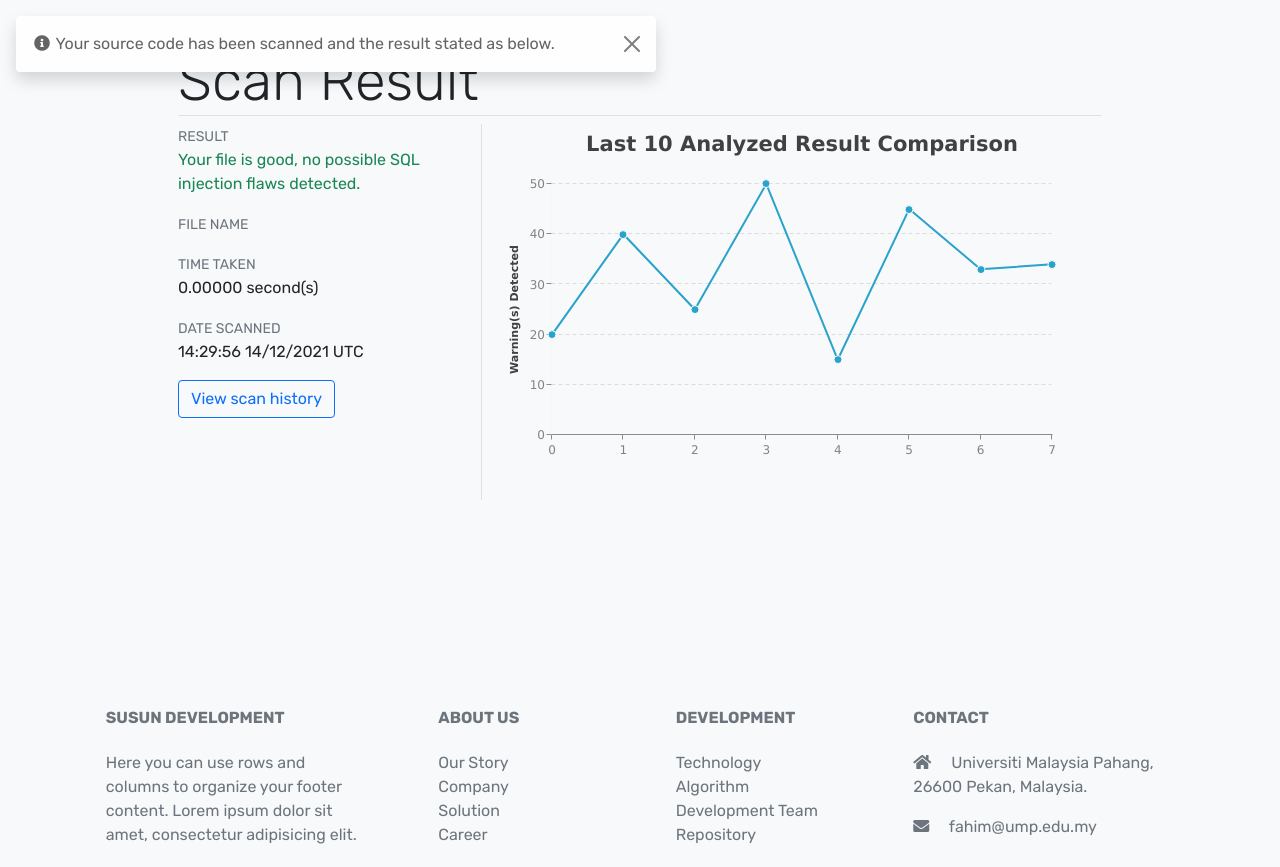
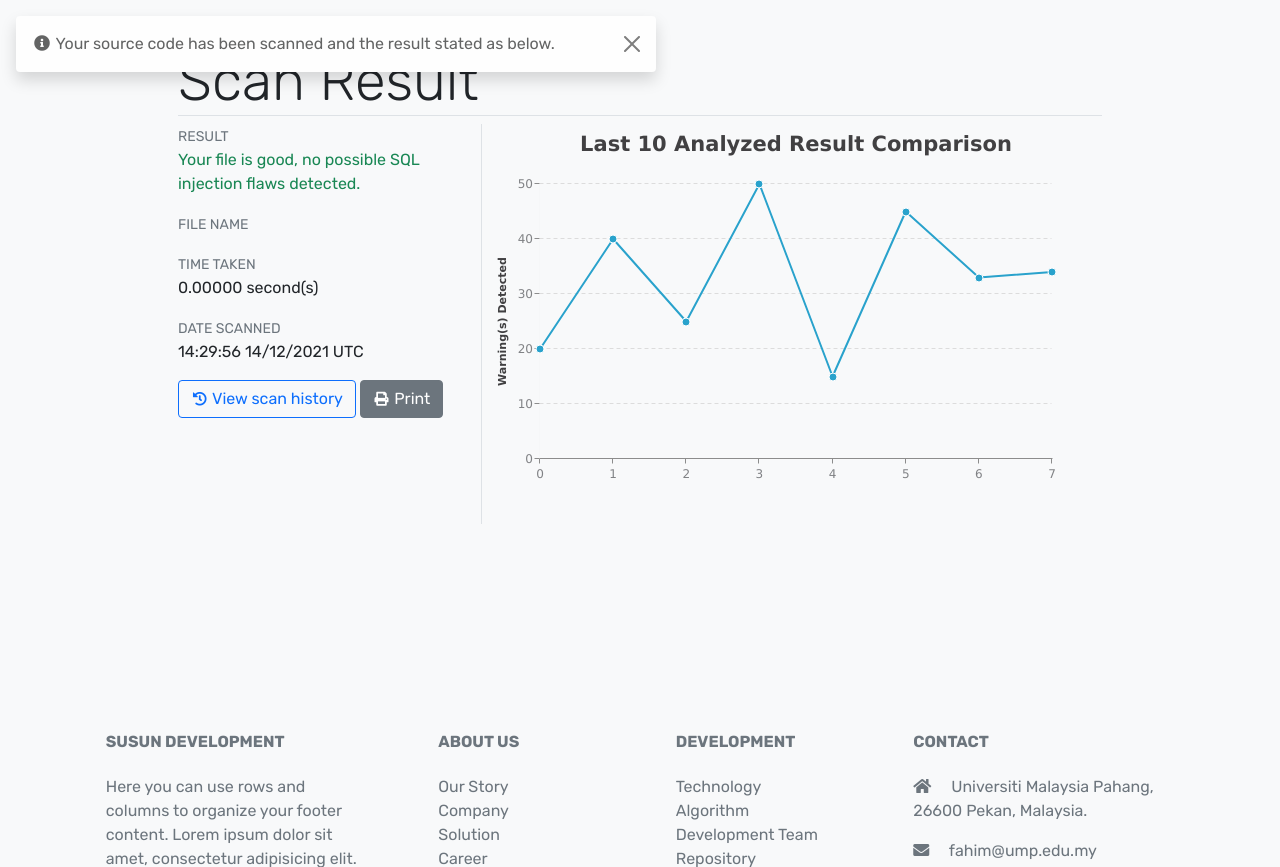
Before and after one commit to ad4mny/source-code-analysis-tools, a CodeIgniter app: page /source-code-anaysis-tool/index.php/analyticcontroller/getResult/1 in a window 1280 px wide. Shown: the part 68-935 px from the top of the page. Run offline with CodeIgniter, Linux system fonts and the light colour scheme; data comes from the database, SQL or seed files in the repository; data that the repository does not hold is empty.

Commit message:
adjust ui for result analysis for printing view

```diff
--- a/application/views/AnalyticResultInterface.php
+++ b/application/views/AnalyticResultInterface.php
@@ -1,12 +1,12 @@
-<div class="container pb-5 px-5 my-5">
+<div class="container-lg pb-5 px-lg-5 my-5">
     <?php if (isset($scan) && is_array($scan) && $scan != false) { ?>
-        <div class="row mx-5">
+        <div class="row mx-lg-5">
             <div class="col">
                 <h1 class="display-4 border-bottom">Scan Result</h1>
             </div>
         </div>
-        <div class="row mx-5 pb-4" style="height: 50vh;">
-            <div class="col-4 border-end pe-2">
+        <div class="row mx-lg-5 pb-4">
+            <div class="col-12 col-lg-4 border-end pe-2">
                 <small class="text-muted">RESULT</small>
                 <?php if ($scan['errors'] == 0) { ?>
                     <p class="text-success">Your file is good, no possible SQL injection flaws detected.</p>
@@ -19,10 +19,11 @@
                 <p><?php echo $scan['time']; ?> second(s)</p>
                 <small class="text-muted">DATE SCANNED</small>
                 <p><?php echo $scan['date']; ?> UTC</p>
-                <a href="<?php echo base_url(); ?>history" class="btn btn-outline-primary">View scan history</a>
+                <a href="<?php echo base_url(); ?>history" class="btn btn-outline-primary"><i class="fas fa-history fa-fw fa-sm"></i> View scan history</a>
+                <a href="#" class="btn btn-secondary" onclick="window.print();"><i class="fas fa-print fa-fw fa-sm"></i> Print</a>
             </div>
-            <div class="col ms-2">
-                <div id="myChart" class="h-100 w-100"></div>
+            <div class="col-12 col-lg-8 ps-2">
+                <div id="myChart" class="h-100 w-100" style="min-height: 50vh;"></div>
                 <script>
                     ZC.LICENSE = ["569d52cefae586f634c54f86dc99e6a9", "b55b025e438fa8a98e32482b5f768ff5"];
                     var myConfig = {
@@ -61,7 +62,7 @@
         </div>
         <?php if ($scan['data'] != false) {
             foreach ($scan['data'] as $data) {  ?>
-                <div class="row mx-5 pb-2">
+                <div class="row mx-lg-5 pb-2">
                     <div class="col">
                         <div class="card rounded-3 border-0 shadow h-100">
                             <div class="card-header bg-warning ">
@@ -92,7 +93,7 @@
                     </div>
                 </div>
             <?php } ?>
-            <div class="row mx-5 pb-2">
+            <div class="row mx-lg-5 pb-2">
                 <div class="col">
                     <h1 class="display-4">End of result.</h1>
                 </div>
```
